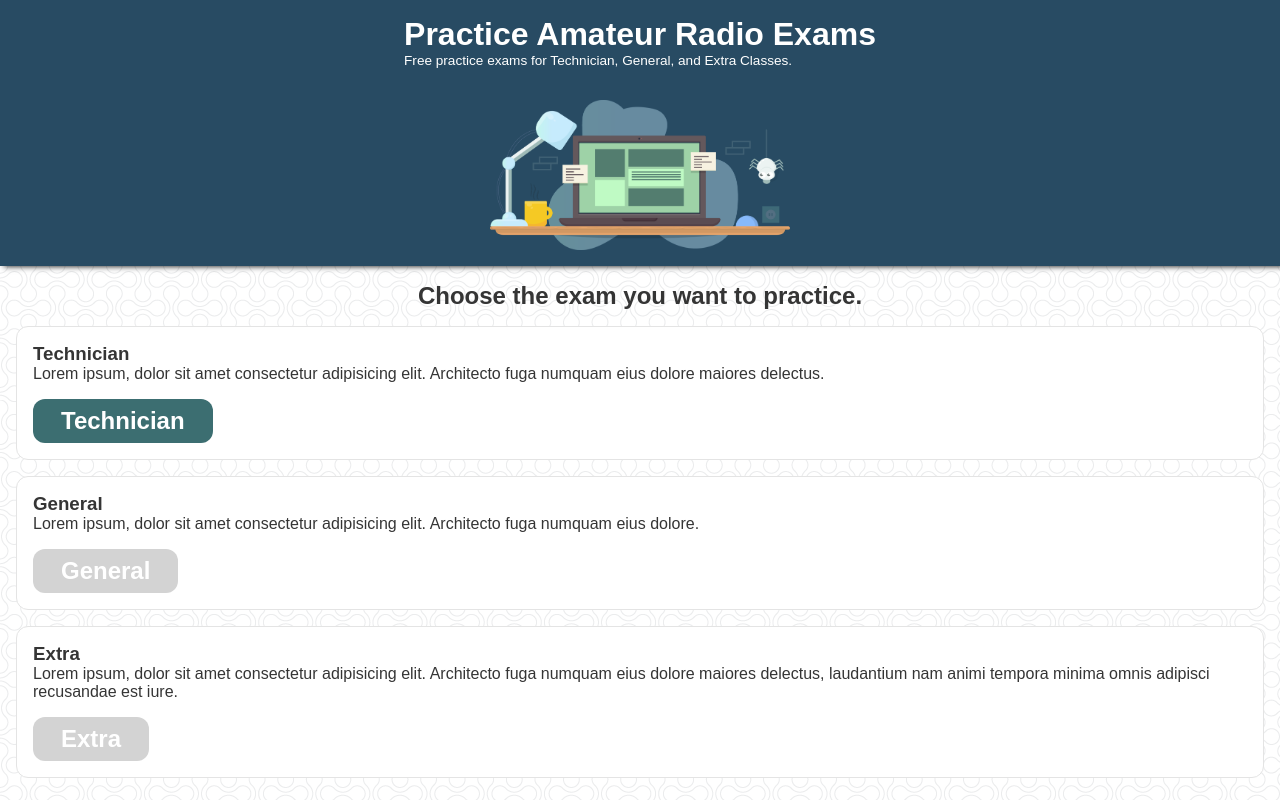
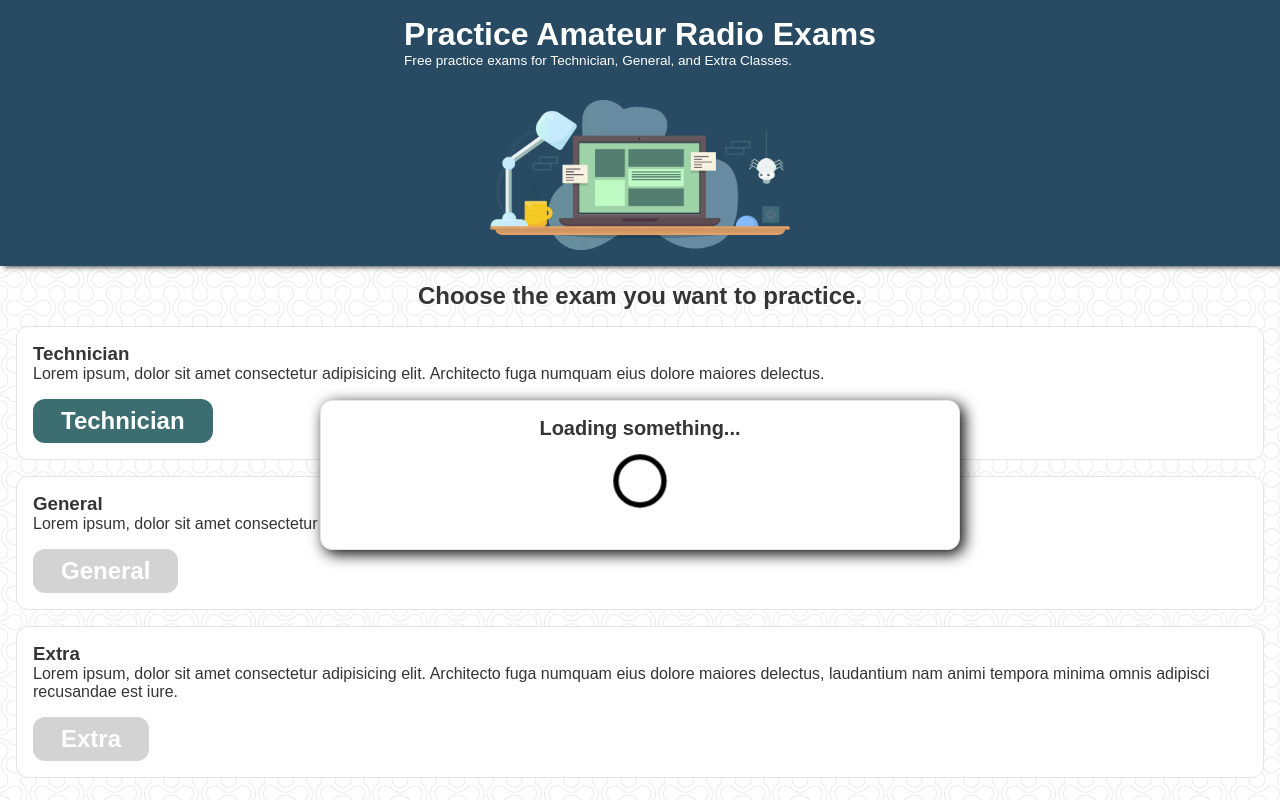
Before and after one commit to tyler-daigle/practice-ham, a React (Create React App) app: page / in a window 1280 px wide. Shown: the top 800 px of the page. Built offline with nearby package versions, Linux system fonts and the light colour scheme; no server answers; the HTML template or start-up script is replaced by a standard one.

Commit message:
removing grading status

```diff
--- a/src/App.js
+++ b/src/App.js
@@ -7,10 +7,11 @@ import CSSVariables from "./components/UI/CSSVariables";
 import GlobalStyles from "./components/UI/GlobalStyles";
 
 import ExamSelector from "./components/ExamSelector";
-import GradingStatus from "./components/GradingStatus";
 import ExamStatus from "./components/ExamStatus";
 import ScreenController from "./components/ScreenController";
 import Exam from "./components/Exam";
+import LoadingModal from "./components/LoadingModal";
+
 import testExamData from "./contentful/example_test";
 import contentfulClient from "./contentful/contentful";
 
@@ -19,65 +20,47 @@ export default function App() {
   const [currentExam, setCurrentExam] = useState();
   const [gradeAsYouGo, setGradeAsYouGo] = useState(false);
   const [questionList, setQuestionList] = useState([]);
+  const [isLoading, setIsLoading] = useState(true);
 
   useEffect(() => {
-    const questions = [
-      {
-        question_id: 1,
-        question_text: "First Question",
-        choices: { choices: { a: 1, b: 2, c: 3, d: 4 } },
-      },
-      {
-        question_id: 2,
-        question_text: "Second Question",
-        choices: { choices: { a: 1, b: 2, c: 3, d: 4 } },
-      },
-      {
-        question_id: 3,
-        question_text: "Third Question",
-        choices: { choices: { a: 1, b: 2, c: 3, d: 4 } },
-      },
-      {
-        question_id: 4,
-        question_text: "Fourth Question",
-        choices: { choices: { a: 1, b: 2, c: 3, d: 4 } },
-      },
-    ];
     getQuestions();
   }, []);
 
-  const getQuestions = () => {
-    contentfulClient
-      .getEntries({
-        content_type: "question",
-        "fields.question_id[in]": testExamData.join(","),
-      })
-      .then((entries) => {
-        console.log(entries);
-        console.log(`Got ${entries.items.length} questions.`);
-        setQuestionList(entries.items);
-      })
-      .catch((e) => console.log(e));
+  const selectExam = (exam) => {
+    // set the loading message
+
+    // set the name of the current exam
+    // grab the questions from contentful
+    // randomly select one of the tests
+
+    setCurrentExam(exam);
+    setCurrentScreen(1);
   };
 
-  const selectExam = (exam) => {
-    setCurrentExam(exam);
-    setCurrentScreen(1);
-    // setExamSelected(true);
+  const getQuestions = (questionList) => {
+    const questions = questionList || testExamData;
+
+    // contentfulClient
+    //   .getEntries({
+    //     content_type: "question",
+    //     "fields.question_id[in]": questions.join(","),
+    //   })
+    //   .then((entries) => {
+    //     console.log(entries);
+    //     console.log(`Got ${entries.items.length} questions.`);
+    //     setQuestionList(entries.items);
+    //   })
+    //   .catch((e) => console.log(e));
   };
 
+  // getCurrentScreen() is a simple router that just returns
+  // the component based on the value of currentScreen.
   const getCurrentScreen = () => {
     switch (currentScreen) {
       case 0:
         return <ExamSelector onExamChange={selectExam} />;
+
       case 1:
-        return (
-          <GradingStatus
-            gradeAsYouGo={gradeAsYouGo}
-            setGradeAsYouGo={setGradeAsYouGo}
-          />
-        );
-      case 2:
         return <ExamStatus currentExam={currentExam} />;
 
       default:
@@ -109,6 +92,7 @@ export default function App() {
               prevScreen={() => setCurrentScreen(currentScreen - 1)}
             />
           )}
+          {isLoading && <LoadingModal />}
         </AppContainer>
       </CSSVariables>
     </>
--- /dev/null
+++ b/src/components/LoadingModal.js
@@ -0,0 +1,54 @@
+import styled from "styled-components";
+import { keyframes } from "styled-components";
+
+const Modal = styled.div`
+  background-color: white;
+  color: var(--primary-text-color);
+  box-shadow: 4px 4px 15px black; /*var(--primary-text-color);*/
+  padding: 1rem;
+  border-radius: 12px;
+
+  min-height: 150px;
+  border: solid 1px #e4e4e4;
+  width: 50%;
+  margin: 0 auto;
+  position: absolute;
+  top: 50%;
+  left: 50%;
+  transform: translateX(-50%);
+  z-index: 5;
+`;
+
+const LoadingText = styled.p`
+  font-size: 1.25rem;
+  font-weight: bold;
+  text-align: center;
+`;
+
+const progressAnimation = keyframes`
+  from {
+    transform: scale(5%);
+  }
+
+  to {
+    transform: scale(120%);
+  }
+`;
+
+const Spinner = styled.div`
+  width: 50px;
+  height: 50px;
+  border: solid 5px black;
+  margin: 0 auto;
+  border-radius: 100%;
+  animation: ${progressAnimation} 1s infinite alternate-reverse;
+`;
+
+export default function LoadingModal() {
+  return (
+    <Modal>
+      <LoadingText>Loading something...</LoadingText>
+      <Spinner />
+    </Modal>
+  );
+}
```
